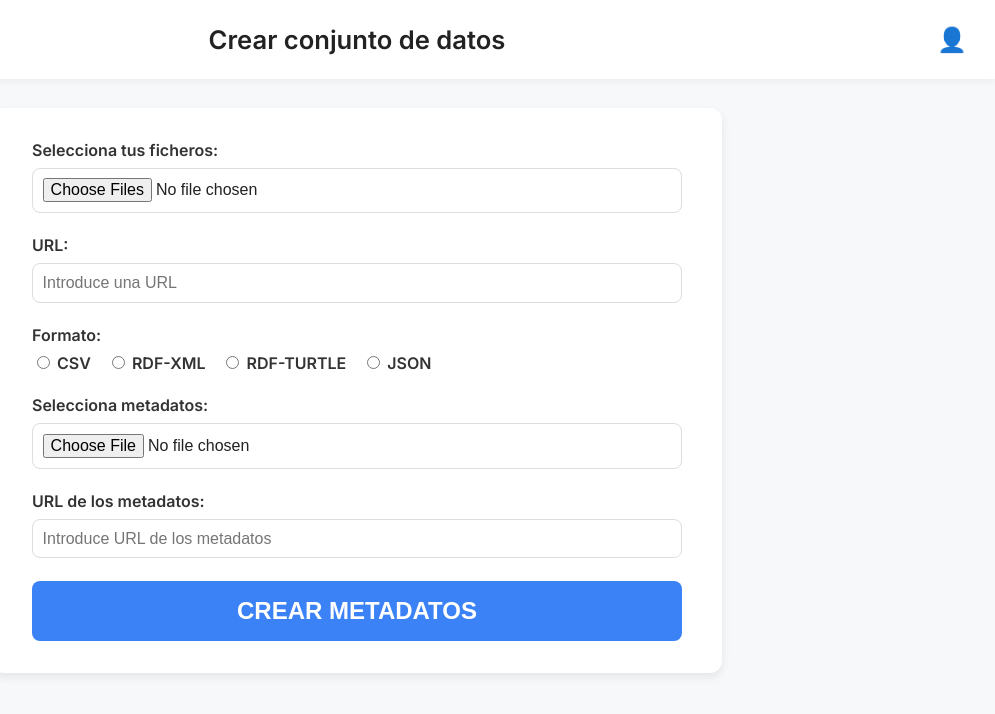
After one commit to Pablocizq/TFG-Pablo-Calvo, a Django app: template tfg/web/templates/crear_conjunto.html in a window 1280 px wide. The commit adds this page. Shown: the top 714 px of the page, without its empty margins (283-1278 px from the left). Run offline with Django 3.2, Linux system fonts and the light colour scheme; the template is opened without the code that fills it, so the values that code supplies are empty.

Commit message:
Pantalla crear conjuntos, inserta conjuntos

```diff
--- /dev/null
+++ b/tfg/web/static/web/css/crear_conjunto.css
@@ -0,0 +1,112 @@
+body {
+    font-family: 'Inter', sans-serif;
+    background-color: #f6f8fa;
+    color: #222;
+    margin: 0;
+    padding: 0;
+}
+
+.header {
+    display: flex;
+    justify-content: center;
+    align-items: center;
+    padding: 1.5rem 1.5rem;
+    background-color: #ffffff;
+    box-shadow: 0 2px 8px rgba(0, 0, 0, 0.05);
+    position: sticky;
+    top: 0;
+}
+
+.header h1 {
+    font-size: 1.6rem;
+    margin: 0;
+    font-weight: 600;
+}
+
+.perfil-btn {
+    background: none;
+    border: none;
+    font-size: 1.5rem;
+    cursor: pointer;
+    position: absolute;
+    right: 1.5rem;
+    top: 50%;
+    transform: translateY(-50%);
+}
+
+.contenedor {
+    display: flex;
+    justify-content: center;
+    margin-top: 1.8rem;
+}
+
+.formulario {
+    background-color: #ffffff;
+    padding: 2rem 2.5rem;
+    border-radius: 12px;
+    box-shadow: 0 4px 10px rgba(0, 0, 0, 0.08);
+    width: 90%;
+    max-width: 650px;
+    display: flex;
+    flex-direction: column;
+    gap: 1.4rem;
+}
+
+.campo {
+    display: flex;
+    flex-direction: column;
+    gap: 0.5rem;
+}
+
+label {
+    font-weight: 600;
+    color: #333;
+}
+
+.input-file,
+.input-text {
+    font-size: 1rem;
+    padding: 0.6rem;
+    border: 1px solid #ddd;
+    border-radius: 8px;
+    outline: none;
+}
+
+.input-text:focus {
+    border-color: #3b82f6;
+}
+
+.formato .opciones {
+    display: flex;
+    flex-wrap: wrap;
+    gap: 1rem;
+}
+
+.botones {
+    display: flex;
+    justify-content: space-between;
+    flex-wrap: wrap;
+    gap: 0rem;
+    margin-top: 0rem;
+}
+
+.btn {
+    border: none;
+    border-radius: 8px;
+    padding: 1rem 1rem;
+    font-weight: 600;
+    font-size: 1.5rem;
+    cursor: pointer;
+    color: white;
+    text-align: center;
+    text-decoration: none;
+    flex: 1;
+}
+
+.crear {
+    background-color: #3b82f6;
+}
+
+.crear:hover {
+    background-color: #2563eb;
+}
--- /dev/null
+++ b/tfg/web/templates/crear_conjunto.html
@@ -0,0 +1,59 @@
+<!DOCTYPE html>
+<html lang="es">
+<head>
+    <meta charset="UTF-8">
+    <meta name="viewport" content="width=device-width, initial-scale=1.0">
+    <title>Crear conjunto de datos</title>
+    {% load static %}
+    <link rel="stylesheet" href="{% static 'web/css/crear_conjunto.css' %}?v=20251104">
+    <link href="https://fonts.googleapis.com/css2?family=Inter:wght@400;600&display=swap" rel="stylesheet">
+</head>
+
+<body>
+    <header class="header">
+        <h1>Crear conjunto de datos</h1>
+        <button class="perfil-btn">👤</button>
+    </header>
+
+    <main class="contenedor">
+    <form class="formulario" method="POST" action="{% url 'crear_conjunto' %}" enctype="multipart/form-data">
+            {% csrf_token %}
+
+            <div class="campo">
+                <label>Selecciona tus ficheros:</label>
+                <input type="file" name="dataset_files" class="input-file" multiple>
+            </div>
+
+            <div class="campo">
+                <label>URL:</label>
+                <!-- El valor de este campo será usado como 'name' en la BD -->
+                <input type="text" name="name" id="dataset_url" placeholder="Introduce una URL" class="input-text">
+            </div>
+
+            <div class="campo formato">
+                <label>Formato:</label>
+                <div class="opciones">
+                    <label><input type="radio" name="formato" value="CSV"> CSV</label>
+                    <label><input type="radio" name="formato" value="RDF-XML"> RDF-XML</label>
+                    <label><input type="radio" name="formato" value="RDF-TURTLE"> RDF-TURTLE</label>
+                    <label><input type="radio" name="formato" value="JSON"> JSON</label>
+                </div>
+            </div>
+
+            <div class="campo">
+                <label>Selecciona metadatos:</label>
+                <input type="file" name="metadata_file" class="input-file">
+            </div>
+
+            <div class="campo">
+                <label>URL de los metadatos:</label>
+                <input type="url" name="metadata_url" placeholder="Introduce URL de los metadatos" class="input-text">
+            </div>
+
+            <div class="botones">
+                <button type="submit" class="btn crear">CREAR METADATOS</button>
+            </div>
+        </form>
+    </main>
+</body>
+</html>
--- a/tfg/web/urls.py
+++ b/tfg/web/urls.py
@@ -4,4 +4,5 @@ from . import views
 urlpatterns = [
     path('inicio/', views.inicio, name='inicio'),
     path('dataset/<int:pk>/delete/', views.dataset_delete, name='dataset_delete'),
+    path('crear-conjunto/', views.crear_conjunto, name='crear_conjunto'),
 ]
```
Also changed, not shown: tfg/web/templates/inicio.html (+10 -0 lines), tfg/web/views.py (+42 -0 lines).
